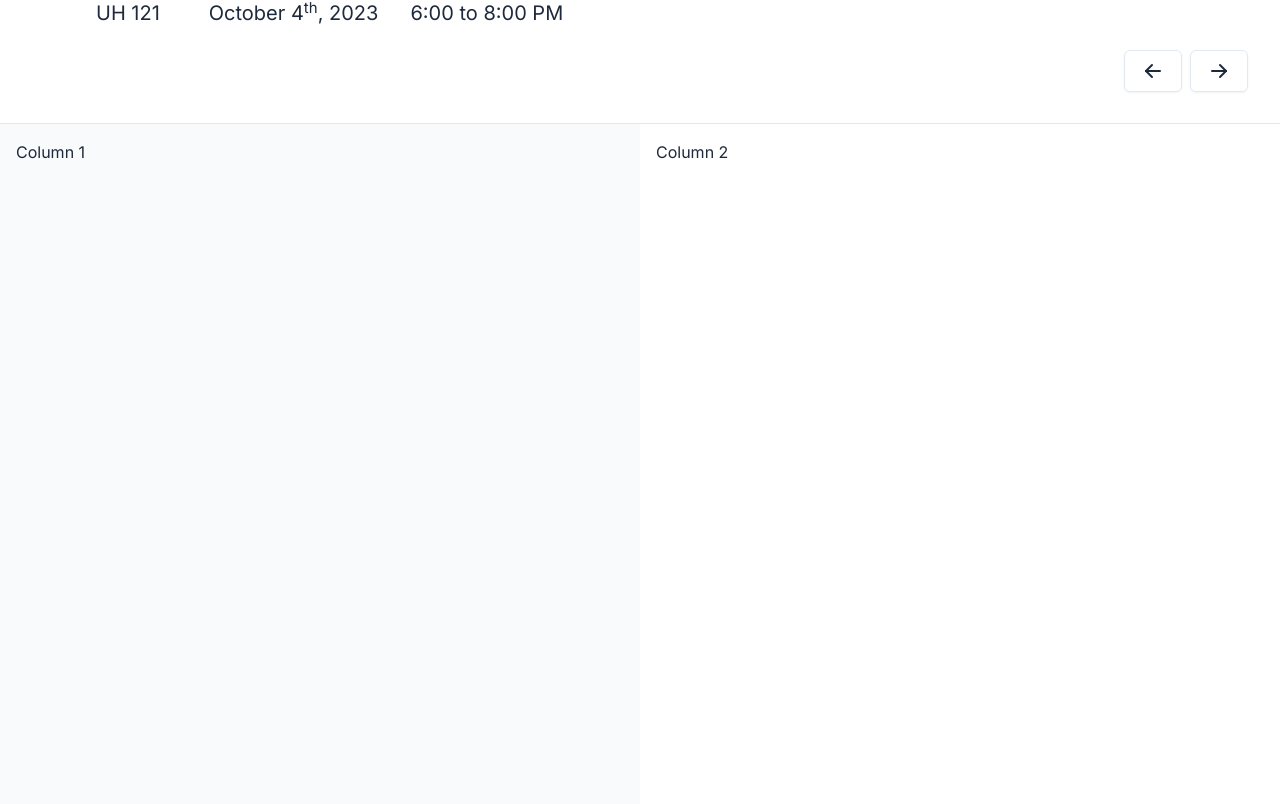
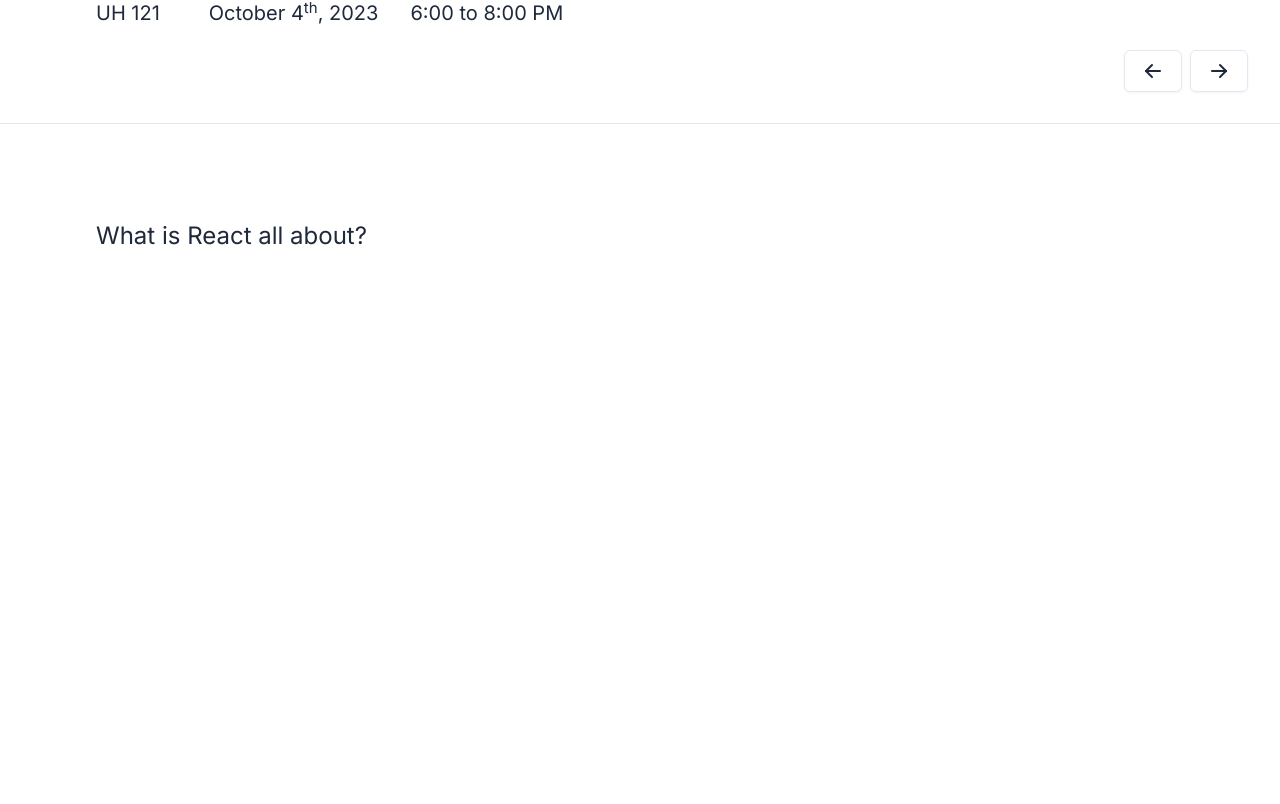
Before and after one commit to mobiclub/2023-fall-workshop-learn-react, a Next.js app: page / in a window 1280 px wide. Shown: the part 676-1480 px from the top of the page. Built offline with nearby package versions, Linux system fonts and the light colour scheme.

Commit message:
feat: new about slide, adjust names of frameworks

```diff
--- a/src/app/page.tsx
+++ b/src/app/page.tsx
@@ -34,12 +34,16 @@
 					<KeyValuePair k='Time' v='6:00 to 8:00 PM' />
 				</section>
 			</Slide>
+			<Slide className='p-24'>
+				<Heading level={2}>What is React all about?</Heading>
+
+			</Slide>
 			<Slide>
 				<div className="grid grid-cols-2 h-full">
-					<section className="bg-slate-50 p-4">
+					<section className="bg-slate-50 p-24">
 						Column 1
 					</section>
-					<section className="bg-white p-4">
+					<section className="bg-white p-24">
 						Column 2
 					</section>
 				</div>
@@ -85,11 +89,11 @@
 						url='https://developer.mozilla.org/en-US/'
 						desc='Documentation for HTML, CSS, JS, and more. Created by Mozilla, co-maintained by the open-source community.' />
 					<LinkPreview
-						siteName='Next.js Docs'
+						siteName='Next.js'
 						url='https://nextjs.org/docs'
 						desc='Documentation for the Next.js framework by Vercel, made for writing full-stack React applications.' />
 					<LinkPreview
-						siteName='Vite'
+						siteName='Vite.js'
 						url='https://vitejs.dev/'
 						desc='A modern build tool and development server by Evan You, also fantastic for creating React applications.' />
 					<LinkPreview
```
